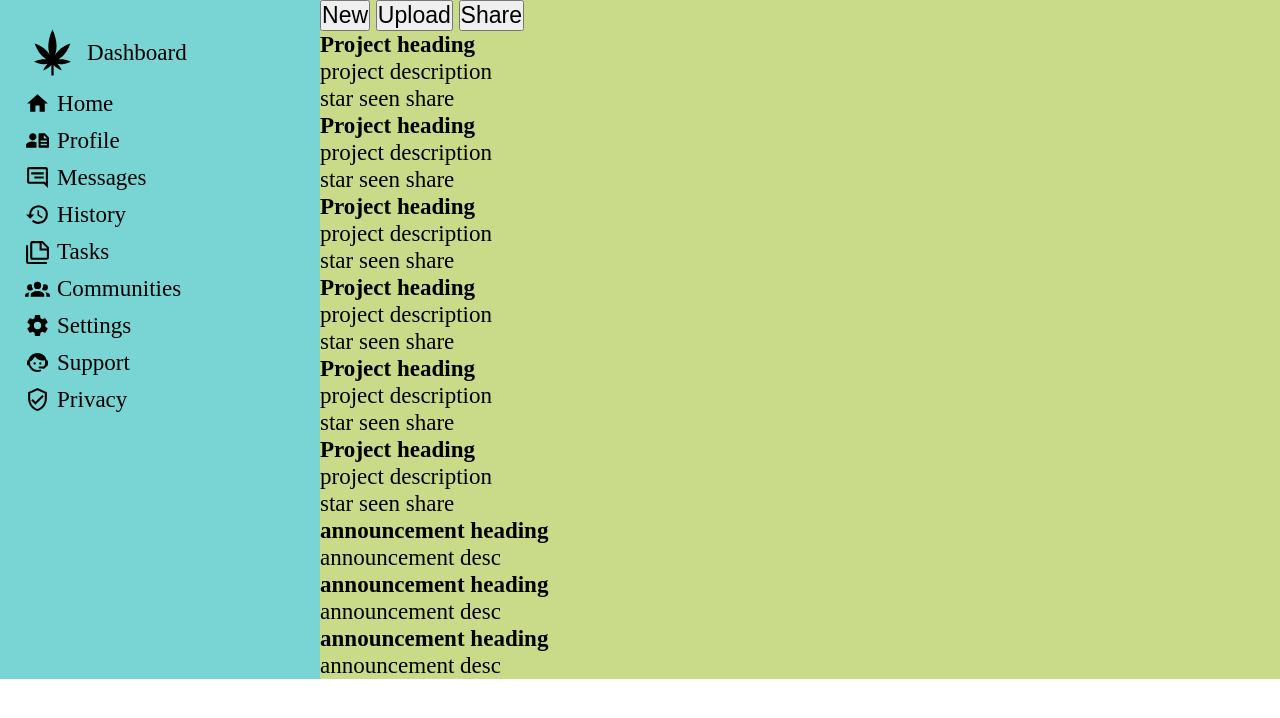
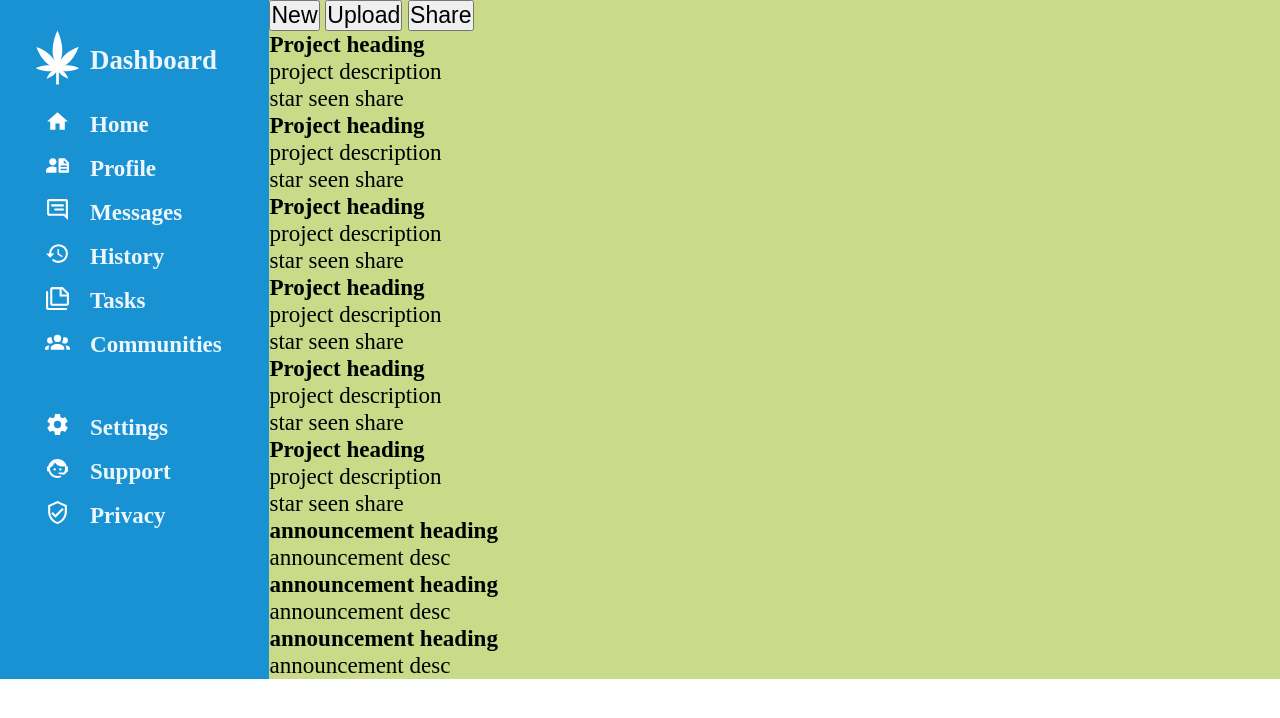
Before and after one commit to AbdurCodes/Admin-Dashboard, a plain HTML site: page index.html in a window 1280 px wide. Drawn offline with Linux system fonts and the light colour scheme.

Commit message:
style the left sidebar both text and svg icons

```diff
--- a/index.html
+++ b/index.html
@@ -14,37 +14,79 @@
     <div class="container">
         <div class="leftSide">
             <div class="sidebar">
-                    <ul>
-                        <li><img src="icons/cannabis.svg" alt="Go to home page"
-                            style="width:55px;height:55px"><span>Dashboard</span></li>
+                <ul>
+                    <li class="cannabis">
+                        <div class="material-icons">
+                            <img src="icons/cannabis.svg" alt="Go to home page" style="width:65px;height:65px">
+                        </div>
+                        <p style="font-weight: 900;font-size: 1.4rem;">Dashboard</p>
+                    </li>
 
-                        <li><img src="icons/home.svg" alt="Go to home page"
-                                style="width:25px;height:25px"><span>Home</span></li>
+                    <li class='home'>
+                        <div class="material-icons">
+                            <img src="icons/home.svg" alt="Go to home page" style="width:25px;height:25px">
+                        </div>
+                        <p>Home</p>
+                    </li>
 
-                        <li><img src="icons/account-file-text.svg" alt="Your profile"
-                                style="width:25px;height:25px"><span>Profile</span></li>
+                    <li>
+                        <div class="material-icons">
+                            <img src="icons/account-file-text.svg" alt="Your profile" style="width:25px;height:25px">
+                        </div>
+                        <p>Profile</p>
+                    </li>
 
-                        <li><img src="icons/message-reply-text-outline.svg" alt="Your profile"
-                                style="width:25px;height:25px"><span>Messages</span></li>
+                    <li>
+                        <div class="material-icons">
+                            <img src="icons/message-reply-text-outline.svg" alt="Your profile"
+                                style="width:25px;height:25px">
+                        </div>
+                        <p>Messages</p>
+                    </li>
 
-                        <li><img src="icons/history.svg" alt="Your profile"
-                                style="width:25px;height:25px"><span>History</span></li>
+                    <li>
+                        <div class="material-icons">
+                            <img src="icons/history.svg" alt="Your profile" style="width:25px;height:25px">
+                        </div>
+                        <p>History</p>
+                    </li>
 
-                        <li><img src="icons/note-multiple-outline.svg" alt="Your profile"
-                                style="width:25px;height:25px"><span>Tasks</span></li>
+                    <li>
+                        <div class="material-icons">
+                            <img src="icons/note-multiple-outline.svg" alt="Your profile"
+                                style="width:25px;height:25px">
+                        </div>
+                        <p>Tasks</p>
+                    </li>
 
-                        <li><img src="icons/account-group.svg" alt="Your profile"
-                                style="width:25px;height:25px"><span>Communities</span></li>
+                    <li class="beforeCommunities">
+                        <div class="material-icons">
+                            <img src="icons/account-group.svg" alt="Your profile" style="width:25px;height:25px">
+                        </div>
+                        <p>Communities</p>
+                    </li>
 
-                        <li><img src="icons/cog.svg" alt="Your profile"
-                                style="width:25px;height:25px"><span>Settings</span></li>
+                    <li class="settings">
+                        <div class="material-icons">
+                            <img src="icons/cog.svg" alt="Your profile" style="width:25px;height:25px">
+                        </div>
+                        <p>Settings</p>
+                    </li>
 
-                        <li><img src="icons/face-agent.svg" alt="Your profile"
-                                style="width:25px;height:25px"><span>Support</span></li>
+                    <li>
+                        <div class="material-icons">
+                            <img src="icons/face-agent.svg" alt="Your profile" style="width:25px;height:25px">
+                        </div>
+                        <p>Support</p>
+                    </li>
 
-                        <li><img src="icons/shield-check-outline.svg" alt="Your profile"
-                                style="width:25px;height:25px"><span>Privacy</span></li>
-                    </ul>
+                    <li>
+                        <div class="material-icons">
+                            <img src="icons/shield-check-outline.svg" alt="Your profile" style="width:25px;height:25px">
+                        </div>
+                        <p>Privacy</p>
+                    </li>
+                </ul>
             </div>
         </div>
         <div class="rightSide">
--- a/style.css
+++ b/style.css
@@ -7,27 +7,36 @@
 
 .container {
     display: grid;
-    grid-template-columns: 1fr 3fr;
+    grid-template-columns: 0.8fr 3fr;
 }
 
 .leftSide {
-    background-color: rgb(121, 212, 212);
+    background-color: rgb(25,146,212);
+    color: rgb(237,247,251);
+    font-weight: 600;
 }
 
 .rightSide {
     background-color: rgb(201, 219, 137);
 }
 
-ul li{
+.sidebar ul li{
     display: flex;
     align-items: center;
-    margin-bottom: 10px;
+    margin-bottom: 13px;
 }
 
-img {
-    margin-right: 7px;
+
+.settings{
+    margin-top: 52px;
 }
 
 .sidebar {
     padding: 25px;
 }
+
+.material-icons{
+    width: 65px;
+    filter: invert(1);
+    text-align: center;
+}
```
